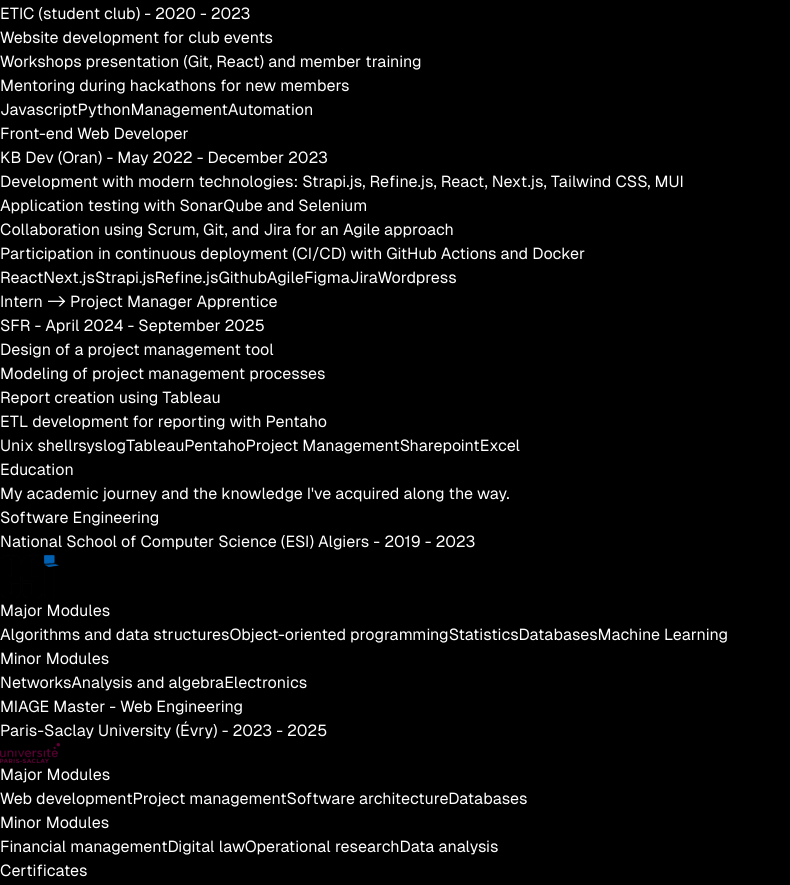
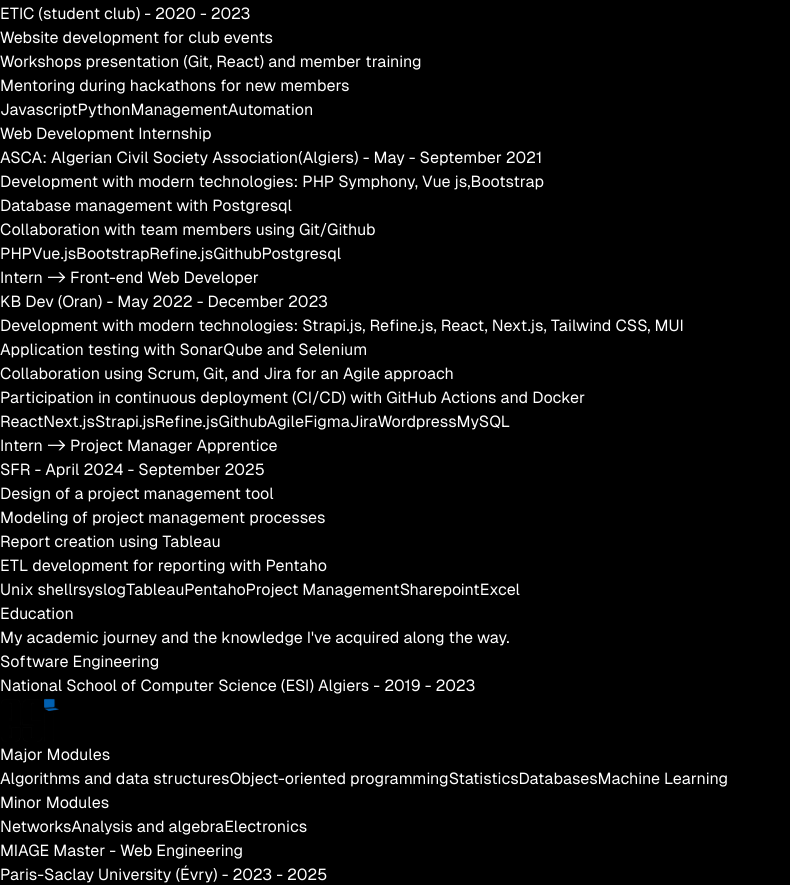
Before and after one commit to moradlarbi/my_portfolio, a Next.js app: page / in a window 1280 px wide. Shown: the part 1125-2010 px from the top of the page, without its empty margins (0-790 px from the left). Built offline with nearby package versions, Linux system fonts and the light colour scheme.

Commit message:
add experience

```diff
--- a/src/components/AboutJourney.tsx
+++ b/src/components/AboutJourney.tsx
@@ -18,7 +18,19 @@
     image: "/images/training1.webp",
   },
   {
-    poste: "Front-end Web Developer",
+    poste: "Web Development Internship",
+    entreprise: "ASCA: Algerian Civil Society Association(Algiers)",
+    periode: "May - September 2021",
+    missions: [
+      "Development with modern technologies: PHP Symphony, Vue js,Bootstrap",
+      "Database management with Postgresql",
+      "Collaboration with team members using Git/Github",
+    ],
+    stack: ["PHP", "Vue.js", "Bootstrap", "Refine.js", "Github","Postgresql"],
+    image: "/images/morad.webp",
+  },
+  {
+    poste: "Intern -> Front-end Web Developer",
     entreprise: "KB Dev (Oran)",
     periode: "May 2022 - December 2023",
     missions: [
@@ -27,7 +39,7 @@
       "Collaboration using Scrum, Git, and Jira for an Agile approach",
       "Participation in continuous deployment (CI/CD) with GitHub Actions and Docker",
     ],
-    stack: ["React", "Next.js", "Strapi.js", "Refine.js", "Github", "Agile", "Figma", "Jira", "Wordpress"],
+    stack: ["React", "Next.js", "Strapi.js", "Refine.js", "Github", "Agile", "Figma", "Jira", "Wordpress","MySQL"],
     image: "/images/kb.jpg",
   },
   {
```
Also changed, not shown: public/images/morad.webp (renamed from public/images/kbdev.webp).
